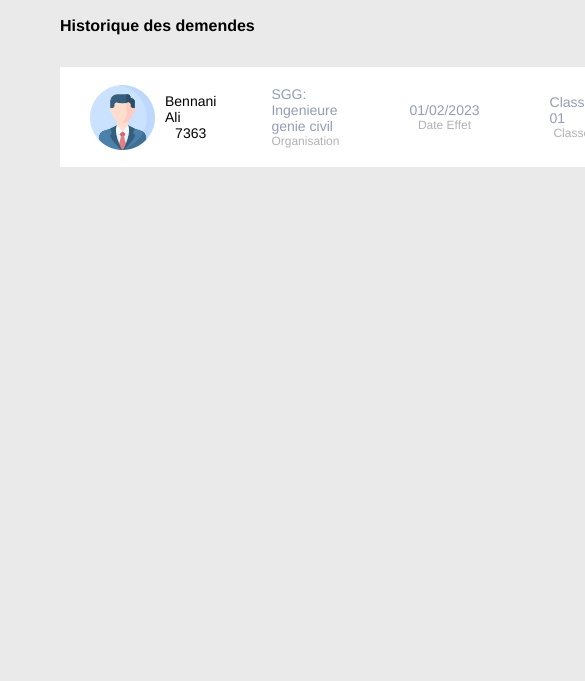
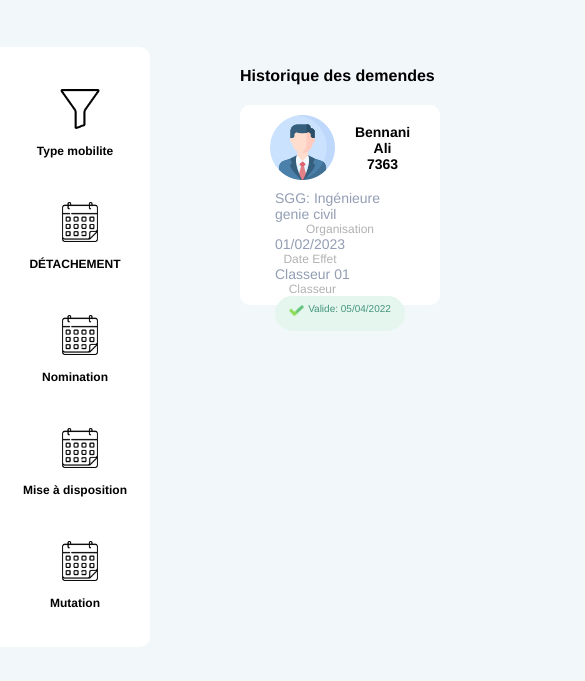
Before and after one commit to zakariaaityahia/ocp-dashboard, a plain HTML site: page index.html in a window 390 px wide. Shown: the part 163-844 px from the top of the page, 585 px wide, since content can reach past the window. Drawn offline with Linux system fonts and the light colour scheme.

Commit message:
second commit 03/11/2022

```diff
--- a/index.html
+++ b/index.html
@@ -51,7 +51,7 @@
         </li>
         <li>
           <a href="" class="logo-left"><img src="images/calendar.png" alt=""></a>
-          <span>Mise a disposition</span>
+          <span>Mise à disposition</span>
         </li>
         <li>
           <a href="" class="logo-left"><img src="images/calendar.png" alt=""></a>
@@ -73,7 +73,7 @@
             </div>
           </div>
           <div class="info-2">
-            <span class="profile-n">SGG: Ingenieure genie civil</span>
+            <span class="profile-n">SGG: Ingénieure genie civil</span>
             <span class="profile-sp">Organisation</span>
           </div>
           <div class="info-3">
@@ -86,7 +86,8 @@
           </div>
           <div class="info-5">
             <div class="date-v">
-              Valide: 05/04/2022
+              <span class="date-v-check"><img src="images/check.png" alt=""></span>
+              <span>Valide: 05/04/2022</span>
             </div>
           </div>
         </div>
--- a/style.css
+++ b/style.css
@@ -8,7 +8,7 @@
 }
 
 body {
-  background-color: #EAEAEA;
+  background-color: #F2F7FA;
 }
 .container {
   display: flex;
@@ -92,6 +92,8 @@ ul {
   height: 80px;
   color: #000;
   text-decoration: #000;
+  background-color: #FFF;
+  margin-bottom: 50px;
 }
 
 .section-2 ul li a {
@@ -112,6 +114,7 @@ ul {
 .mobilite img {
   width: 50px;
   height: 50px;
+  margin-right: 10px;
 }
 
 .mobilite span {
@@ -120,20 +123,18 @@ ul {
 }
 
 .nav-left{
-  position: relative;
-  top: 0;
-  bottom: 0;
+  position: absolute;
   height: 600px;
+  background: #fff;
+  width: 150px;
   left: 0;
-  background: #fff;
-  width: 170px;
-  overflow: hidden;
-  box-shadow: 0 20px 35px rgba(0,0,0,0.1);
+  border-radius: 0 10px 10px 0;
 }
 
 .container-2 {
   display: flex;
-  justify-content: space-between;
+  /* justify-content: space-between; */
+  flex-wrap: wrap;
 }
 
 .nav-left ul {
@@ -157,8 +158,8 @@ ul {
 }
 
 .nav-left span {
-  font-weight: bold;
-  font-size: 14px;
+  font-weight: 700;
+  font-size: 12px;
 }
 
 .nav-left a {
@@ -186,20 +187,21 @@ ul {
   display: flex;
   padding: 20px 0 0 60px;
   width: 100%;
-  position: relative;
   flex-direction: column;
+  margin-left: 30px;
 }
 
 .main-top{
   width: 900px;
   max-width: 100%;
+  margin: 0 0 0 100px;
 }
 
 .main-table {
   display: flex;
-  width: 100%;
   margin-top: 2rem;
-
+  margin: 0 0 0 100px;
+  margin-top: 20px;
 }
 
 .card-info {
@@ -209,6 +211,7 @@ ul {
   background-color: #FFF;
   align-items: center;
   height: 100px;
+  border-radius: 10px;
 }
 
 .info-1 {
@@ -229,12 +232,12 @@ ul {
   display: flex;
   justify-content: center;
   flex-direction: column;
-  align-items: center;
+  text-align: center;
 }
 
 .info-1-1 span {
   font-size: 14px;
-  font-weight: 500;
+  font-weight: 700;
 }
 
 .info-2,.info-3, .info-4, .info-5 {
@@ -271,7 +274,6 @@ ul {
 }
 
 .info-5 .date-v {
-  justify-content: center;
   text-align: center;
   width: 200px;
   height: 40px;
@@ -279,5 +281,49 @@ ul {
   border-radius: 30px;
   color: #44957D;
   align-self: center;
-  padding: 7px 0 0 0 ;
+  padding: 7px 0 0 0;
+  display: flex;
+  justify-content: space-evenly;
 }
+
+.info-5 .date-v span img {
+  width: 15px;
+  height: 15px;
+}
+
+.date-v-check {
+  padding-right: 4px;
+}
+
+@media only screen and (max-width: 1200px){
+  .container-2 {
+    display: flex;
+    flex-wrap: wrap;
+    justify-content: space-evenly;
+    margin: 0 50px;
+    height: 600px;
+  }
+  .main-table {
+    margin-top: 2rem;
+    margin: 0 0 0 100px;
+  }
+  .card-info {
+    display: flex;
+    flex-direction: row;
+    flex-wrap: wrap;
+    background-color: #fff;
+    height: 200px;
+    margin-top: 20px;
+  }
+  .info-5 .date-v {
+    justify-content: center;
+    text-align: center;
+    width: 130px;
+    height: 35px;
+    background-color: #E5F6EE;
+    border-radius: 30px;
+    color: #44957D;
+    align-self: center;
+    font-size: 10px;
+  }
+}
```
Also changed, not shown: images/check.png (added).
